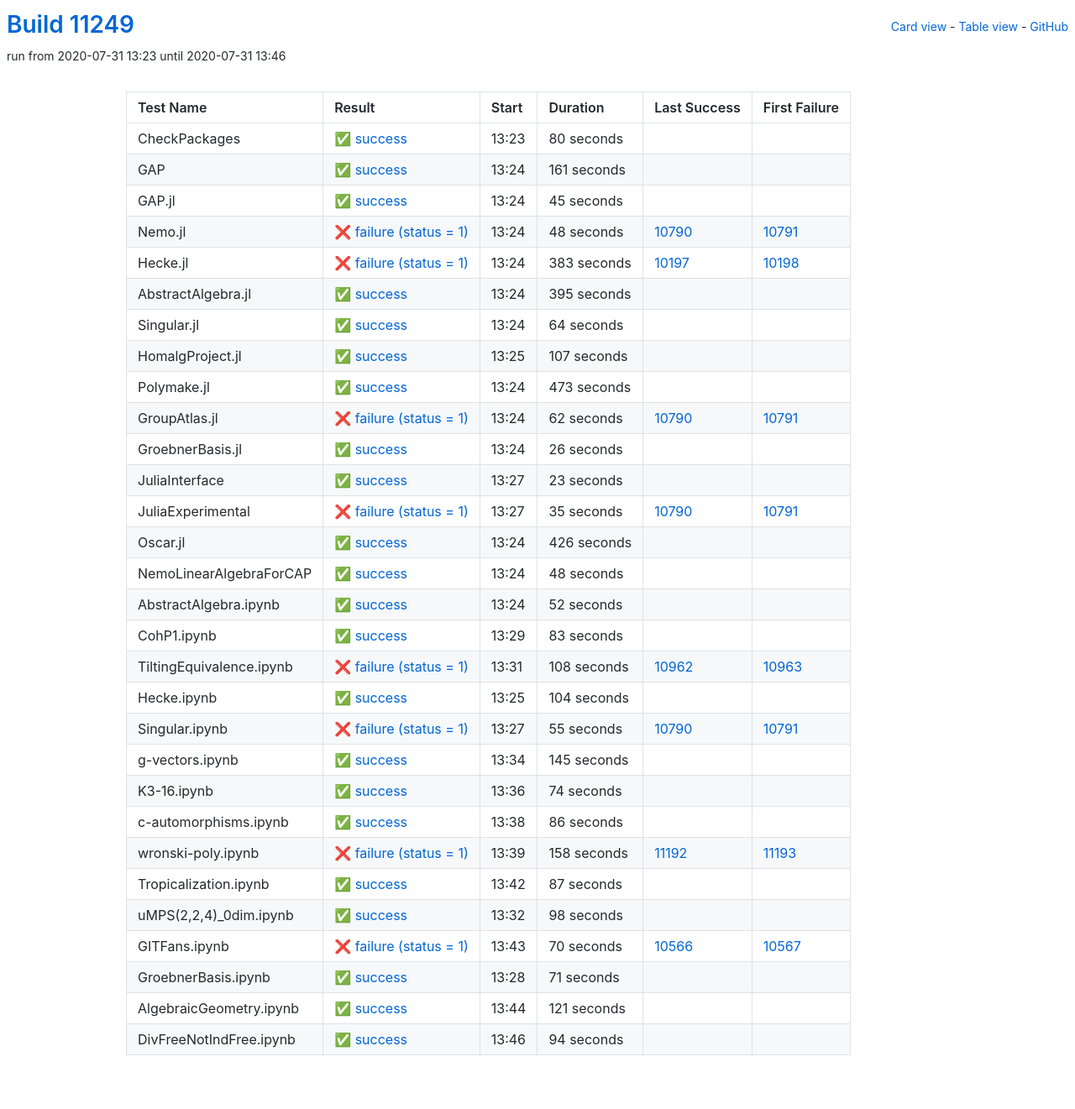
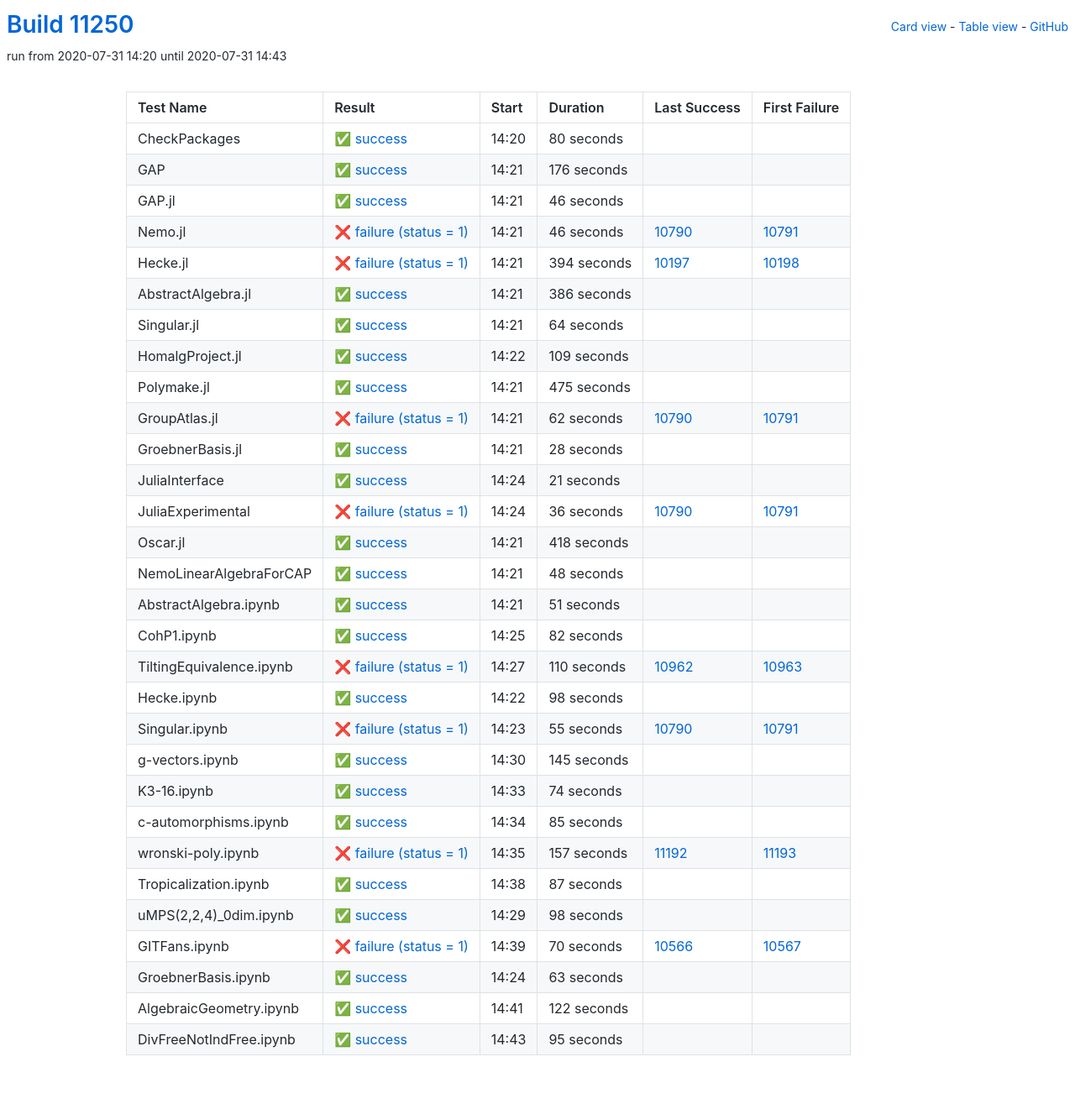
Before and after one commit to oscar-system/oscar-ci-status, a Jekyll site: the page built from table.html, in a window 1280 px wide. Shown: the whole page at 84% size. Built offline with Jekyll 4.4.1, drawn with Linux system fonts in a browser that asks for light colours.

Commit message:
Build #11250

```diff
--- a/_data/ci.yml
+++ b/_data/ci.yml
@@ -1,6 +1,6 @@
 ---
-build: 11249
-build_url: https://oscarci.mathematik.uni-kl.de/job/oscar/11249/
+build: 11250
+build_url: https://oscarci.mathematik.uni-kl.de/job/oscar/11250/
 job: oscar
 organization: oscar-system
 repo: oscar-ci-status
@@ -8,8 +8,8 @@
 tests:
 - name: CheckPackages
   id: checkpackages
-  log: https://oscarci.mathematik.uni-kl.de/job/oscar/11249/artifact/logs/build-11249/CheckPackages.log
-  start: 2020-07-31 13:23
+  log: https://oscarci.mathematik.uni-kl.de/job/oscar/11250/artifact/logs/build-11250/CheckPackages.log
+  start: 2020-07-31 14:20
   success: true
   exitcode: 0
   status: success
@@ -20,68 +20,68 @@
   first_failure_url:
 - name: GAP
   id: gap
-  log: https://oscarci.mathematik.uni-kl.de/job/oscar/11249/artifact/logs/build-11249/GAP.log
-  start: 2020-07-31 13:24
+  log: https://oscarci.mathematik.uni-kl.de/job/oscar/11250/artifact/logs/build-11250/GAP.log
+  start: 2020-07-31 14:21
   success: true
   exitcode: 0
   status: success
-  duration: 161
+  duration: 176
   last_success: false
   last_success_url:
   first_failure: false
   first_failure_url:
 - name: GAP.jl
   id: gap-jl
-  log: https://oscarci.mathematik.uni-kl.de/job/oscar/11249/artifact/logs/build-11249/GAP.jl.log
-  start: 2020-07-31 13:24
+  log: https://oscarci.mathematik.uni-kl.de/job/oscar/11250/artifact/logs/build-11250/GAP.jl.log
+  start: 2020-07-31 14:21
   success: true
   exitcode: 0
   status: success
-  duration: 45
+  duration: 46
   last_success: false
   last_success_url:
   first_failure: false
   first_failure_url:
 - name: Nemo.jl
   id: nemo-jl
-  log: https://oscarci.mathematik.uni-kl.de/job/oscar/11249/artifact/logs/build-11249/Nemo.jl.log
-  start: 2020-07-31 13:24
+  log: https://oscarci.mathematik.uni-kl.de/job/oscar/11250/artifact/logs/build-11250/Nemo.jl.log
+  start: 2020-07-31 14:21
   success: false
   exitcode: 1
   status: failure
-  duration: 48
+  duration: 46
   last_success: 10790
   last_success_url: https://oscarci.mathematik.uni-kl.de/job/oscar/10790/
   first_failure: 10791
   first_failure_url: https://oscarci.mathematik.uni-kl.de/job/oscar/10791/
 - name: Hecke.jl
   id: hecke-jl
-  log: https://oscarci.mathematik.uni-kl.de/job/oscar/11249/artifact/logs/build-11249/Hecke.jl.log
-  start: 2020-07-31 13:24
+  log: https://oscarci.mathematik.uni-kl.de/job/oscar/11250/artifact/logs/build-11250/Hecke.jl.log
+  start: 2020-07-31 14:21
   success: false
   exitcode: 1
   status: failure
-  duration: 383
+  duration: 394
   last_success: 10197
   last_success_url: https://oscarci.mathematik.uni-kl.de/job/oscar/10197/
   first_failure: 10198
   first_failure_url: https://oscarci.mathematik.uni-kl.de/job/oscar/10198/
 - name: AbstractAlgebra.jl
   id: abstractalgebra-jl
-  log: https://oscarci.mathematik.uni-kl.de/job/oscar/11249/artifact/logs/build-11249/AbstractAlgebra.jl.log
-  start: 2020-07-31 13:24
+  log: https://oscarci.mathematik.uni-kl.de/job/oscar/11250/artifact/logs/build-11250/AbstractAlgebra.jl.log
+  start: 2020-07-31 14:21
   success: true
   exitcode: 0
   status: success
-  duration: 395
+  duration: 386
   last_success: false
   last_success_url:
   first_failure: false
   first_failure_url:
 - name: Singular.jl
   id: singular-jl
-  log: https://oscarci.mathematik.uni-kl.de/job/oscar/11249/artifact/logs/build-11249/Singular.jl.log
-  start: 2020-07-31 13:24
+  log: https://oscarci.mathematik.uni-kl.de/job/oscar/11250/artifact/logs/build-11250/Singular.jl.log
+  start: 2020-07-31 14:21
   success: true
   exitcode: 0
   status: success
@@ -92,32 +92,32 @@
   first_failure_url:
 - name: HomalgProject.jl
   id: homalgproject-jl
-  log: https://oscarci.mathematik.uni-kl.de/job/oscar/11249/artifact/logs/build-11249/HomalgProject.jl.log
-  start: 2020-07-31 13:25
+  log: https://oscarci.mathematik.uni-kl.de/job/oscar/11250/artifact/logs/build-11250/HomalgProject.jl.log
+  start: 2020-07-31 14:22
   success: true
   exitcode: 0
   status: success
-  duration: 107
+  duration: 109
   last_success: false
   last_success_url:
   first_failure: false
   first_failure_url:
 - name: Polymake.jl
   id: polymake-jl
-  log: https://oscarci.mathematik.uni-kl.de/job/oscar/11249/artifact/logs/build-11249/Polymake.jl.log
-  start: 2020-07-31 13:24
+  log: https://oscarci.mathematik.uni-kl.de/job/oscar/11250/artifact/logs/build-11250/Polymake.jl.log
+  start: 2020-07-31 14:21
   success: true
   exitcode: 0
   status: success
-  duration: 473
+  duration: 475
   last_success: false
   last_success_url:
   first_failure: false
   first_failure_url:
 - name: GroupAtlas.jl
   id: groupatlas-jl
-  log: https://oscarci.mathematik.uni-kl.de/job/oscar/11249/artifact/logs/build-11249/GroupAtlas.jl.log
-  start: 2020-07-31 13:24
+  log: https://oscarci.mathematik.uni-kl.de/job/oscar/11250/artifact/logs/build-11250/GroupAtlas.jl.log
+  start: 2020-07-31 14:21
   success: false
   exitcode: 1
   status: failure
@@ -128,56 +128,56 @@
   first_failure_url: https://oscarci.mathematik.uni-kl.de/job/oscar/10791/
 - name: GroebnerBasis.jl
   id: groebnerbasis-jl
-  log: https://oscarci.mathematik.uni-kl.de/job/oscar/11249/artifact/logs/build-11249/GroebnerBasis.jl.log
-  start: 2020-07-31 13:24
+  log: https://oscarci.mathematik.uni-kl.de/job/oscar/11250/artifact/logs/build-11250/GroebnerBasis.jl.log
+  start: 2020-07-31 14:21
   success: true
   exitcode: 0
   status: success
-  duration: 26
+  duration: 28
   last_success: false
   last_success_url:
   first_failure: false
   first_failure_url:
 - name: JuliaInterface
   id: juliainterface
-  log: https://oscarci.mathematik.uni-kl.de/job/oscar/11249/artifact/logs/build-11249/JuliaInterface.log
-  start: 2020-07-31 13:27
+  log: https://oscarci.mathematik.uni-kl.de/job/oscar/11250/artifact/logs/build-11250/JuliaInterface.log
+  start: 2020-07-31 14:24
   success: true
   exitcode: 0
   status: success
-  duration: 23
+  duration: 21
   last_success: false
   last_success_url:
   first_failure: false
   first_failure_url:
 - name: JuliaExperimental
   id: juliaexperimental
-  log: https://oscarci.mathematik.uni-kl.de/job/oscar/11249/artifact/logs/build-11249/JuliaExperimental.log
-  start: 2020-07-31 13:27
+  log: https://oscarci.mathematik.uni-kl.de/job/oscar/11250/artifact/logs/build-11250/JuliaExperimental.log
+  start: 2020-07-31 14:24
   success: false
   exitcode: 1
   status: failure
-  duration: 35
+  duration: 36
   last_success: 10790
   last_success_url: https://oscarci.mathematik.uni-kl.de/job/oscar/10790/
   first_failure: 10791
   first_failure_url: https://oscarci.mathematik.uni-kl.de/job/oscar/10791/
 - name: Oscar.jl
   id: oscar-jl
-  log: https://oscarci.mathematik.uni-kl.de/job/oscar/11249/artifact/logs/build-11249/Oscar.jl.log
-  start: 2020-07-31 13:24
+  log: https://oscarci.mathematik.uni-kl.de/job/oscar/11250/artifact/logs/build-11250/Oscar.jl.log
+  start: 2020-07-31 14:21
   success: true
   exitcode: 0
   status: success
-  duration: 426
+  duration: 418
   last_success: false
   last_success_url:
   first_failure: false
   first_failure_url:
 - name: NemoLinearAlgebraForCAP
   id: nemolinearalgebraforcap
-  log: https://oscarci.mathematik.uni-kl.de/job/oscar/11249/artifact/logs/build-11249/NemoLinearAlgebraForCAP.log
-  start: 2020-07-31 13:24
+  log: https://oscarci.mathematik.uni-kl.de/job/oscar/11250/artifact/logs/build-11250/NemoLinearAlgebraForCAP.log
+  start: 2020-07-31 14:21
   success: true
   exitcode: 0
   status: success
@@ -188,56 +188,56 @@
   first_failure_url:
 - name: AbstractAlgebra.ipynb
   id: abstractalgebra-ipynb
-  log: https://oscarci.mathematik.uni-kl.de/job/oscar/11249/artifact/logs/build-11249/AbstractAlgebra.ipynb.log
-  start: 2020-07-31 13:24
+  log: https://oscarci.mathematik.uni-kl.de/job/oscar/11250/artifact/logs/build-11250/AbstractAlgebra.ipynb.log
+  start: 2020-07-31 14:21
   success: true
   exitcode: 0
   status: success
-  duration: 52
+  duration: 51
   last_success: false
   last_success_url:
   first_failure: false
   first_failure_url:
 - name: CohP1.ipynb
   id: cohp1-ipynb
-  log: https://oscarci.mathematik.uni-kl.de/job/oscar/11249/artifact/logs/build-11249/CohP1.ipynb.log
-  start: 2020-07-31 13:29
+  log: https://oscarci.mathematik.uni-kl.de/job/oscar/11250/artifact/logs/build-11250/CohP1.ipynb.log
+  start: 2020-07-31 14:25
   success: true
   exitcode: 0
   status: success
-  duration: 83
+  duration: 82
   last_success: false
   last_success_url:
   first_failure: false
   first_failure_url:
 - name: TiltingEquivalence.ipynb
   id: tiltingequivalence-ipynb
-  log: https://oscarci.mathematik.uni-kl.de/job/oscar/11249/artifact/logs/build-11249/TiltingEquivalence.ipynb.log
-  start: 2020-07-31 13:31
+  log: https://oscarci.mathematik.uni-kl.de/job/oscar/11250/artifact/logs/build-11250/TiltingEquivalence.ipynb.log
+  start: 2020-07-31 14:27
   success: false
   exitcode: 1
   status: failure
-  duration: 108
+  duration: 110
   last_success: 10962
   last_success_url: https://oscarci.mathematik.uni-kl.de/job/oscar/10962/
   first_failure: 10963
   first_failure_url: https://oscarci.mathematik.uni-kl.de/job/oscar/10963/
 - name: Hecke.ipynb
   id: hecke-ipynb
-  log: https://oscarci.mathematik.uni-kl.de/job/oscar/11249/artifact/logs/build-11249/Hecke.ipynb.log
-  start: 2020-07-31 13:25
+  log: https://oscarci.mathematik.uni-kl.de/job/oscar/11250/artifact/logs/build-11250/Hecke.ipynb.log
+  start: 2020-07-31 14:22
   success: true
   exitcode: 0
   status: success
-  duration: 104
+  duration: 98
   last_success: false
   last_success_url:
   first_failure: false
   first_failure_url:
 - name: Singular.ipynb
   id: singular-ipynb
-  log: https://oscarci.mathematik.uni-kl.de/job/oscar/11249/artifact/logs/build-11249/Singular.ipynb.log
-  start: 2020-07-31 13:27
+  log: https://oscarci.mathematik.uni-kl.de/job/oscar/11250/artifact/logs/build-11250/Singular.ipynb.log
+  start: 2020-07-31 14:23
   success: false
   exitcode: 1
   status: failure
@@ -248,8 +248,8 @@
   first_failure_url: https://oscarci.mathematik.uni-kl.de/job/oscar/10791/
 - name: g-vectors.ipynb
   id: g-vectors-ipynb
-  log: https://oscarci.mathematik.uni-kl.de/job/oscar/11249/artifact/logs/build-11249/g-vectors.ipynb.log
-  start: 2020-07-31 13:34
+  log: https://oscarci.mathematik.uni-kl.de/job/oscar/11250/artifact/logs/build-11250/g-vectors.ipynb.log
+  start: 2020-07-31 14:30
   success: true
   exitcode: 0
   status: success
@@ -260,8 +260,8 @@
   first_failure_url:
 - name: K3-16.ipynb
   id: k3-16-ipynb
-  log: https://oscarci.mathematik.uni-kl.de/job/oscar/11249/artifact/logs/build-11249/K3-16.ipynb.log
-  start: 2020-07-31 13:36
+  log: https://oscarci.mathematik.uni-kl.de/job/oscar/11250/artifact/logs/build-11250/K3-16.ipynb.log
+  start: 2020-07-31 14:33
   success: true
   exitcode: 0
   status: success
@@ -272,32 +272,32 @@
   first_failure_url:
 - name: c-automorphisms.ipynb
   id: c-automorphisms-ipynb
-  log: https://oscarci.mathematik.uni-kl.de/job/oscar/11249/artifact/logs/build-11249/c-automorphisms.ipynb.log
-  start: 2020-07-31 13:38
+  log: https://oscarci.mathematik.uni-kl.de/job/oscar/11250/artifact/logs/build-11250/c-automorphisms.ipynb.log
+  start: 2020-07-31 14:34
   success: true
   exitcode: 0
   status: success
-  duration: 86
+  duration: 85
   last_success: false
   last_success_url:
   first_failure: false
   first_failure_url:
 - name: wronski-poly.ipynb
   id: wronski-poly-ipynb
-  log: https://oscarci.mathematik.uni-kl.de/job/oscar/11249/artifact/logs/build-11249/wronski-poly.ipynb.log
-  start: 2020-07-31 13:39
+  log: https://oscarci.mathematik.uni-kl.de/job/oscar/11250/artifact/logs/build-11250/wronski-poly.ipynb.log
+  start: 2020-07-31 14:35
   success: false
   exitcode: 1
   status: failure
-  duration: 158
+  duration: 157
   last_success: 11192
   last_success_url: https://oscarci.mathematik.uni-kl.de/job/oscar/11192/
   first_failure: 11193
   first_failure_url: https://oscarci.mathematik.uni-kl.de/job/oscar/11193/
 - name: Tropicalization.ipynb
   id: tropicalization-ipynb
-  log: https://oscarci.mathematik.uni-kl.de/job/oscar/11249/artifact/logs/build-11249/Tropicalization.ipynb.log
-  start: 2020-07-31 13:42
+  log: https://oscarci.mathematik.uni-kl.de/job/oscar/11250/artifact/logs/build-11250/Tropicalization.ipynb.log
+  start: 2020-07-31 14:38
   success: true
   exitcode: 0
   status: success
@@ -308,8 +308,8 @@
   first_failure_url:
 - name: uMPS(2,2,4)_0dim.ipynb
   id: umps-2-2-4-0dim-ipynb
-  log: https://oscarci.mathematik.uni-kl.de/job/oscar/11249/artifact/logs/build-11249/uMPS-2-2-4-_0dim.ipynb.log
-  start: 2020-07-31 13:32
+  log: https://oscarci.mathematik.uni-kl.de/job/oscar/11250/artifact/logs/build-11250/uMPS-2-2-4-_0dim.ipynb.log
+  start: 2020-07-31 14:29
   success: true
   exitcode: 0
   status: success
@@ -320,8 +320,8 @@
   first_failure_url:
 - name: GITFans.ipynb
   id: gitfans-ipynb
-  log: https://oscarci.mathematik.uni-kl.de/job/oscar/11249/artifact/logs/build-11249/GITFans.ipynb.log
-  start: 2020-07-31 13:43
+  log: https://oscarci.mathematik.uni-kl.de/job/oscar/11250/artifact/logs/build-11250/GITFans.ipynb.log
+  start: 2020-07-31 14:39
   success: false
   exitcode: 1
   status: failure
@@ -332,36 +332,36 @@
   first_failure_url: https://oscarci.mathematik.uni-kl.de/job/oscar/10567/
 - name: GroebnerBasis.ipynb
   id: groebnerbasis-ipynb
-  log: https://oscarci.mathematik.uni-kl.de/job/oscar/11249/artifact/logs/build-11249/GroebnerBasis.ipynb.log
-  start: 2020-07-31 13:28
+  log: https://oscarci.mathematik.uni-kl.de/job/oscar/11250/artifact/logs/build-11250/GroebnerBasis.ipynb.log
+  start: 2020-07-31 14:24
   success: true
   exitcode: 0
   status: success
-  duration: 71
+  duration: 63
   last_success: false
   last_success_url:
   first_failure: false
   first_failure_url:
 - name: AlgebraicGeometry.ipynb
   id: algebraicgeometry-ipynb
-  log: https://oscarci.mathematik.uni-kl.de/job/oscar/11249/artifact/logs/build-11249/AlgebraicGeometry.ipynb.log
-  start: 2020-07-31 13:44
+  log: https://oscarci.mathematik.uni-kl.de/job/oscar/11250/artifact/logs/build-11250/AlgebraicGeometry.ipynb.log
+  start: 2020-07-31 14:41
   success: true
   exitcode: 0
   status: success
-  duration: 121
+  duration: 122
   last_success: false
   last_success_url:
   first_failure: false
   first_failure_url:
 - name: DivFreeNotIndFree.ipynb
   id: divfreenotindfree-ipynb
-  log: https://oscarci.mathematik.uni-kl.de/job/oscar/11249/artifact/logs/build-11249/DivFreeNotIndFree.ipynb.log
-  start: 2020-07-31 13:46
+  log: https://oscarci.mathematik.uni-kl.de/job/oscar/11250/artifact/logs/build-11250/DivFreeNotIndFree.ipynb.log
+  start: 2020-07-31 14:43
   success: true
   exitcode: 0
   status: success
-  duration: 94
+  duration: 95
   last_success: false
   last_success_url:
   first_failure: false
```
Also changed, not shown: README.md.
